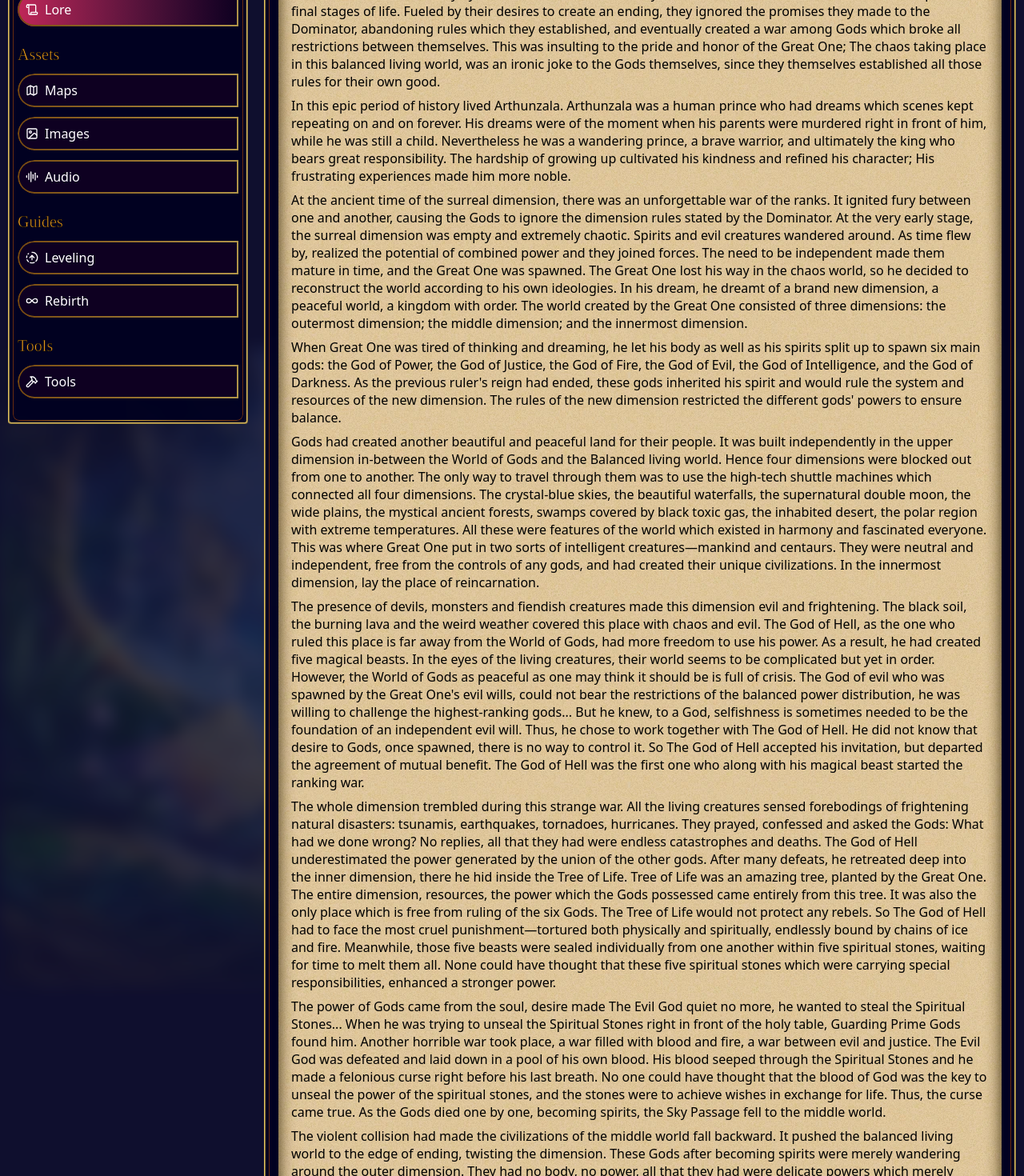
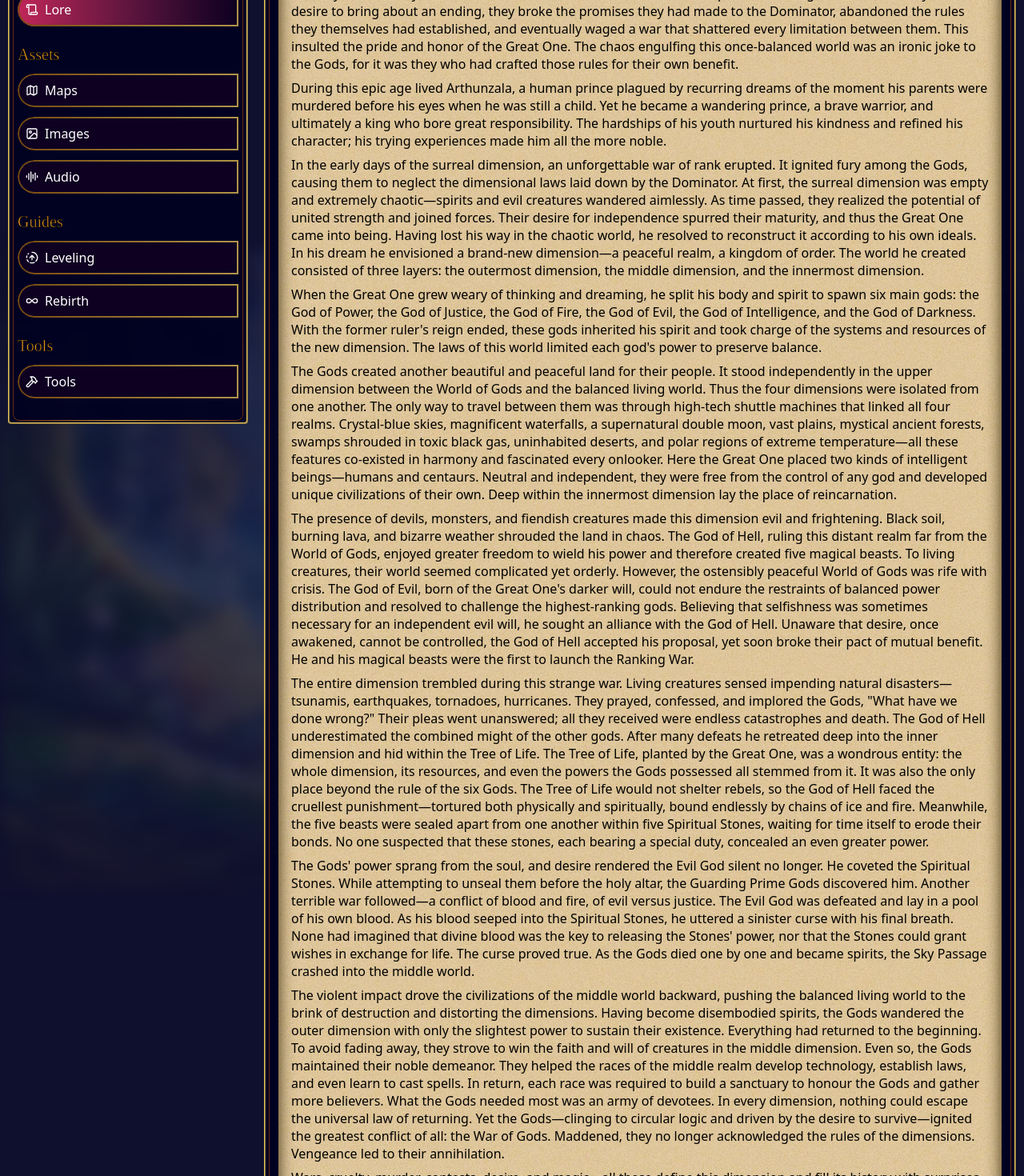
Before and after one commit to MGSimard/myth-war-archive-v2, a React (Vite) app: page /lore in a window 1280 px wide. Shown: the part 260-1730 px from the top of the page at 80% size. Built offline with nearby package versions, Linux system fonts and the light colour scheme; a web font is replaced by a local one.

Commit message:
Parse the badly translated original text and rewrite it

```diff
--- a/src/routes/lore/index.tsx
+++ b/src/routes/lore/index.tsx
@@ -13,112 +13,102 @@ function PageLore() {
       <Section title="Storyline">
         <div className="papyrus">
           <div className="papyrus-section">
-            <p>The war among the Gods had become a pivotal episode in history and left the living world in chaos.</p>
+            <p>The war among the Gods had become a pivotal episode in history, leaving the living world in chaos.</p>
             <p>
-              The mystical dimension created by the Great One had granted the Gods infinite powers. Be that as it may,
-              Gods were still restricted severely by the rules of balance of the mystic dimension, and none of them
-              could escape the final stages of life. Fueled by their desires to create an ending, they ignored the
-              promises they made to the Dominator, abandoning rules which they established, and eventually created a war
-              among Gods which broke all restrictions between themselves. This was insulting to the pride and honor of
-              the Great One; The chaos taking place in this balanced living world, was an ironic joke to the Gods
-              themselves, since they themselves established all those rules for their own good.
+              The mystical dimension created by the Great One granted the Gods infinite power. Nevertheless, the Gods
+              were still severely restricted by the laws of balance, and none of them could escape the final stages of
+              life. Driven by their desire to bring about an ending, they broke the promises they had made to the
+              Dominator, abandoned the rules they themselves had established, and eventually waged a war that shattered
+              every limitation between them. This insulted the pride and honor of the Great One. The chaos engulfing
+              this once-balanced world was an ironic joke to the Gods, for it was they who had crafted those rules for
+              their own benefit.
             </p>
             <p>
-              In this epic period of history lived Arthunzala. Arthunzala was a human prince who had dreams which scenes
-              kept repeating on and on forever. His dreams were of the moment when his parents were murdered right in
-              front of him, while he was still a child. Nevertheless he was a wandering prince, a brave warrior, and
-              ultimately the king who bears great responsibility. The hardship of growing up cultivated his kindness and
-              refined his character; His frustrating experiences made him more noble.
+              During this epic age lived Arthunzala, a human prince plagued by recurring dreams of the moment his
+              parents were murdered before his eyes when he was still a child. Yet he became a wandering prince, a brave
+              warrior, and ultimately a king who bore great responsibility. The hardships of his youth nurtured his
+              kindness and refined his character; his trying experiences made him all the more noble.
             </p>
             <p>
-              At the ancient time of the surreal dimension, there was an unforgettable war of the ranks. It ignited fury
-              between one and another, causing the Gods to ignore the dimension rules stated by the Dominator. At the
-              very early stage, the surreal dimension was empty and extremely chaotic. Spirits and evil creatures
-              wandered around. As time flew by, realized the potential of combined power and they joined forces. The
-              need to be independent made them mature in time, and the Great One was spawned. The Great One lost his way
-              in the chaos world, so he decided to reconstruct the world according to his own ideologies. In his dream,
-              he dreamt of a brand new dimension, a peaceful world, a kingdom with order. The world created by the Great
-              One consisted of three dimensions: the outermost dimension; the middle dimension; and the innermost
-              dimension.
+              In the early days of the surreal dimension, an unforgettable war of rank erupted. It ignited fury among
+              the Gods, causing them to neglect the dimensional laws laid down by the Dominator. At first, the surreal
+              dimension was empty and extremely chaotic—spirits and evil creatures wandered aimlessly. As time passed,
+              they realized the potential of united strength and joined forces. Their desire for independence spurred
+              their maturity, and thus the Great One came into being. Having lost his way in the chaotic world, he
+              resolved to reconstruct it according to his own ideals. In his dream he envisioned a brand-new dimension—a
+              peaceful realm, a kingdom of order. The world he created consisted of three layers: the outermost
+              dimension, the middle dimension, and the innermost dimension.
             </p>
             <p>
-              When Great One was tired of thinking and dreaming, he let his body as well as his spirits split up to
-              spawn six main gods: the God of Power, the God of Justice, the God of Fire, the God of Evil, the God of
-              Intelligence, and the God of Darkness. As the previous ruler's reign had ended, these gods inherited his
-              spirit and would rule the system and resources of the new dimension. The rules of the new dimension
-              restricted the different gods' powers to ensure balance.
+              When the Great One grew weary of thinking and dreaming, he split his body and spirit to spawn six main
+              gods: the God of Power, the God of Justice, the God of Fire, the God of Evil, the God of Intelligence, and
+              the God of Darkness. With the former ruler's reign ended, these gods inherited his spirit and took charge
+              of the systems and resources of the new dimension. The laws of this world limited each god's power to
+              preserve balance.
             </p>
             <p>
-              Gods had created another beautiful and peaceful land for their people. It was built independently in the
-              upper dimension in-between the World of Gods and the Balanced living world. Hence four dimensions were
-              blocked out from one to another. The only way to travel through them was to use the high-tech shuttle
-              machines which connected all four dimensions. The crystal-blue skies, the beautiful waterfalls, the
-              supernatural double moon, the wide plains, the mystical ancient forests, swamps covered by black toxic
-              gas, the inhabited desert, the polar region with extreme temperatures. All these were features of the
-              world which existed in harmony and fascinated everyone. This was where Great One put in two sorts of
-              intelligent creatures—mankind and centaurs. They were neutral and independent, free from the controls of
-              any gods, and had created their unique civilizations. In the innermost dimension, lay the place of
-              reincarnation.
+              The Gods created another beautiful and peaceful land for their people. It stood independently in the upper
+              dimension between the World of Gods and the balanced living world. Thus the four dimensions were isolated
+              from one another. The only way to travel between them was through high-tech shuttle machines that linked
+              all four realms. Crystal-blue skies, magnificent waterfalls, a supernatural double moon, vast plains,
+              mystical ancient forests, swamps shrouded in toxic black gas, uninhabited deserts, and polar regions of
+              extreme temperature—all these features co-existed in harmony and fascinated every onlooker. Here the Great
+              One placed two kinds of intelligent beings—humans and centaurs. Neutral and independent, they were free
+              from the control of any god and developed unique civilizations of their own. Deep within the innermost
+              dimension lay the place of reincarnation.
             </p>
             <p>
-              The presence of devils, monsters and fiendish creatures made this dimension evil and frightening. The
-              black soil, the burning lava and the weird weather covered this place with chaos and evil. The God of
-              Hell, as the one who ruled this place is far away from the World of Gods, had more freedom to use his
-              power. As a result, he had created five magical beasts. In the eyes of the living creatures, their world
-              seems to be complicated but yet in order. However, the World of Gods as peaceful as one may think it
-              should be is full of crisis. The God of evil who was spawned by the Great One's evil wills, could not bear
-              the restrictions of the balanced power distribution, he was willing to challenge the highest-ranking
-              gods... But he knew, to a God, selfishness is sometimes needed to be the foundation of an independent evil
-              will. Thus, he chose to work together with The God of Hell. He did not know that desire to Gods, once
-              spawned, there is no way to control it. So The God of Hell accepted his invitation, but departed the
-              agreement of mutual benefit. The God of Hell was the first one who along with his magical beast started
-              the ranking war.
+              The presence of devils, monsters, and fiendish creatures made this dimension evil and frightening. Black
+              soil, burning lava, and bizarre weather shrouded the land in chaos. The God of Hell, ruling this distant
+              realm far from the World of Gods, enjoyed greater freedom to wield his power and therefore created five
+              magical beasts. To living creatures, their world seemed complicated yet orderly. However, the ostensibly
+              peaceful World of Gods was rife with crisis. The God of Evil, born of the Great One's darker will, could
+              not endure the restraints of balanced power distribution and resolved to challenge the highest-ranking
+              gods. Believing that selfishness was sometimes necessary for an independent evil will, he sought an
+              alliance with the God of Hell. Unaware that desire, once awakened, cannot be controlled, the God of Hell
+              accepted his proposal, yet soon broke their pact of mutual benefit. He and his magical beasts were the
+              first to launch the Ranking War.
             </p>
             <p>
-              The whole dimension trembled during this strange war. All the living creatures sensed forebodings of
-              frightening natural disasters: tsunamis, earthquakes, tornadoes, hurricanes. They prayed, confessed and
-              asked the Gods: What had we done wrong? No replies, all that they had were endless catastrophes and
-              deaths. The God of Hell underestimated the power generated by the union of the other gods. After many
-              defeats, he retreated deep into the inner dimension, there he hid inside the Tree of Life. Tree of Life
-              was an amazing tree, planted by the Great One. The entire dimension, resources, the power which the Gods
-              possessed came entirely from this tree. It was also the only place which is free from ruling of the six
-              Gods. The Tree of Life would not protect any rebels. So The God of Hell had to face the most cruel
-              punishment—tortured both physically and spiritually, endlessly bound by chains of ice and fire. Meanwhile,
-              those five beasts were sealed individually from one another within five spiritual stones, waiting for time
-              to melt them all. None could have thought that these five spiritual stones which were carrying special
-              responsibilities, enhanced a stronger power.
+              The entire dimension trembled during this strange war. Living creatures sensed impending natural
+              disasters—tsunamis, earthquakes, tornadoes, hurricanes. They prayed, confessed, and implored the Gods,
+              "What have we done wrong?" Their pleas went unanswered; all they received were endless catastrophes and
+              death. The God of Hell underestimated the combined might of the other gods. After many defeats he
+              retreated deep into the inner dimension and hid within the Tree of Life. The Tree of Life, planted by the
+              Great One, was a wondrous entity: the whole dimension, its resources, and even the powers the Gods
+              possessed all stemmed from it. It was also the only place beyond the rule of the six Gods. The Tree of
+              Life would not shelter rebels, so the God of Hell faced the cruellest punishment—tortured both physically
+              and spiritually, bound endlessly by chains of ice and fire. Meanwhile, the five beasts were sealed apart
+              from one another within five Spiritual Stones, waiting for time itself to erode their bonds. No one
+              suspected that these stones, each bearing a special duty, concealed an even greater power.
             </p>
             <p>
-              The power of Gods came from the soul, desire made The Evil God quiet no more, he wanted to steal the
-              Spiritual Stones... When he was trying to unseal the Spiritual Stones right in front of the holy table,
-              Guarding Prime Gods found him. Another horrible war took place, a war filled with blood and fire, a war
-              between evil and justice. The Evil God was defeated and laid down in a pool of his own blood. His blood
-              seeped through the Spiritual Stones and he made a felonious curse right before his last breath. No one
-              could have thought that the blood of God was the key to unseal the power of the spiritual stones, and the
-              stones were to achieve wishes in exchange for life. Thus, the curse came true. As the Gods died one by
-              one, becoming spirits, the Sky Passage fell to the middle world.
+              The Gods' power sprang from the soul, and desire rendered the Evil God silent no longer. He coveted the
+              Spiritual Stones. While attempting to unseal them before the holy altar, the Guarding Prime Gods
+              discovered him. Another terrible war followed—a conflict of blood and fire, of evil versus justice. The
+              Evil God was defeated and lay in a pool of his own blood. As his blood seeped into the Spiritual Stones,
+              he uttered a sinister curse with his final breath. None had imagined that divine blood was the key to
+              releasing the Stones' power, nor that the Stones could grant wishes in exchange for life. The curse proved
+              true. As the Gods died one by one and became spirits, the Sky Passage crashed into the middle world.
             </p>
             <p>
-              The violent collision had made the civilizations of the middle world fall backward. It pushed the balanced
-              living world to the edge of ending, twisting the dimension. These Gods after becoming spirits were merely
-              wandering around the outer dimension. They had no body, no power, all that they had were delicate powers
-              which merely enabled them to maintain their existence. Everything had returned to the starting point. To
-              prevent themselves from falling, the only thing to do was to scramble for the wills and beliefs from those
-              creatures in the middle dimension. In spite of that, Gods still presented themselves with noble attitudes.
-              Gods helped those races in middle dimension to develop technology, to establish laws, and even teach them
-              how to cast spells. In return, all races have to establish a sanctuary to preserve the dignity of Gods as
-              well as to acquire more believers. What the Gods needed was to form an army with the believers. In the
-              dimensions, nothing could ever escape the universal law of returning. But Gods who adapted the circle
-              logic thinking system tempted by the desire to live on, started the biggest war ever—the War of Gods.
-              After becoming mad, they no longer had consciousness of the rules of the dimensions... Vengeance led to
-              their extermination.
+              The violent impact drove the civilizations of the middle world backward, pushing the balanced living world
+              to the brink of destruction and distorting the dimensions. Having become disembodied spirits, the Gods
+              wandered the outer dimension with only the slightest power to sustain their existence. Everything had
+              returned to the beginning. To avoid fading away, they strove to win the faith and will of creatures in the
+              middle dimension. Even so, the Gods maintained their noble demeanor. They helped the races of the middle
+              realm develop technology, establish laws, and even learn to cast spells. In return, each race was required
+              to build a sanctuary to honour the Gods and gather more believers. What the Gods needed most was an army
+              of devotees. In every dimension, nothing could escape the universal law of returning. Yet the
+              Gods—clinging to circular logic and driven by the desire to survive—ignited the greatest conflict of all:
+              the War of Gods. Maddened, they no longer acknowledged the rules of the dimensions. Vengeance led to their
+              annihilation.
             </p>
             <p>
-              Wars, cruelties, killings, contests, desire and magic... All these describe this dimension, and provide a
-              story with a history filled with surprises, adventures and romances.
+              Wars, cruelty, murder, contests, desire, and magic—all these define this dimension and fill its history
+              with surprises, adventures, and romance.
             </p>
           </div>
-          <hr />
         </div>
       </Section>
       <Section title="Races">Races stuff here</Section>
```
